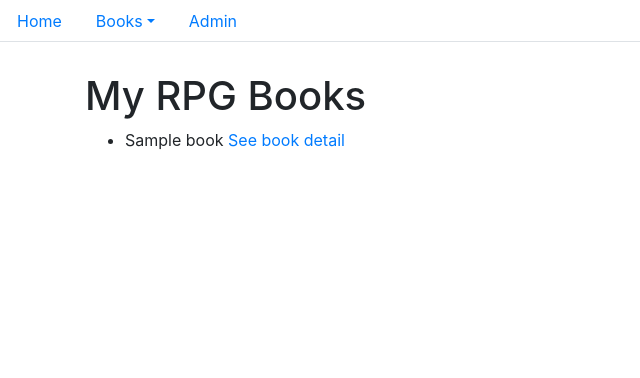
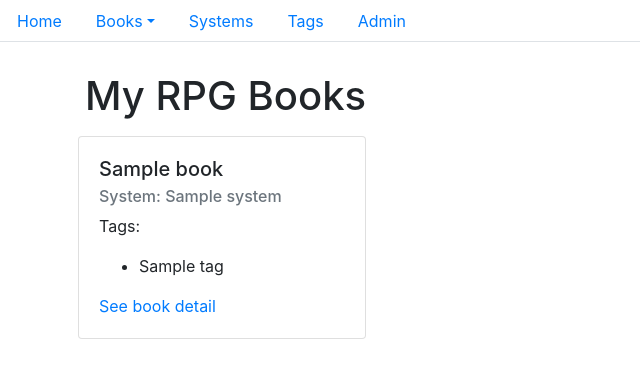
Before and after one commit to philippe-lemaire/rpgbooks.legendesdelatable.fr, a Django app: page / in a window 1280 px wide. Shown: the top 378 px of the page, without its empty margins (0-640 px from the left). Run offline with Django 4.2, Linux system fonts and the light colour scheme; tables that the repository leaves empty hold one stand-in row (values such as "Sample post"); some libraries are stand-ins or nearby versions.

Commit message:
views and templates for lists of systems and tags

```diff
--- a/books/templates/books/book_list.html
+++ b/books/templates/books/book_list.html
@@ -5,12 +5,22 @@
 {% block content %}
 <h1>My RPG Books</h1>
 
-
-<ul>
+<div class="row">
   {% for book in books %}
-
-  <li>{{book.title}} <a href="{% url 'books:book_detail' book.slug %}">See book detail</a></li>
-
+  <div class="card m-2" style="width: 18rem;">
+    <div class="card-body">
+      <h5 class="card-title">{{book.title}}</h5>
+      <h6 class="card-subtitle mb-2 text-muted">System: {{book.system}}</h6>
+      <p class="card-text">Tags:
+      <ul>
+        {% for tag in book.tags.all %}
+        <li>{{tag}}</li>
+        {% endfor %}
+      </ul>
+      </p>
+      <a href="{% url 'books:book_detail' book.slug %}">See book detail</a>
+    </div>
+  </div>
   {% endfor %}
-</ul>
+</div>
 {% endblock %}
--- a/books/urls.py
+++ b/books/urls.py
@@ -6,4 +6,6 @@ app_name = "books"
 urlpatterns = [
     path("", views.BooksIndexView.as_view(), name="index"),
     path("book/<slug:slug>", views.BookDetailView.as_view(), name="book_detail"),
+    path("systems/", views.SystemsListView.as_view(), name="systems_list"),
+    path("tags/", views.TagsListView.as_view(), name="tags_list"),
 ]
--- a/books/views.py
+++ b/books/views.py
@@ -7,9 +7,8 @@ from django.contrib import messages
 from django.http import HttpResponseRedirect
 from django.urls import reverse
 from django.contrib.auth import login
-from django.conf import settings
 
-from .models import Book
+from .models import Book, System, Tag
 
 # Create your views here.
 
@@ -25,3 +24,11 @@ class BooksIndexView(ListView):
 
 class BookDetailView(DetailView):
     model = Book
+
+
+class SystemsListView(ListView):
+    model = System
+
+
+class TagsListView(ListView):
+    model = Tag
--- a/templates/base.html
+++ b/templates/base.html
@@ -38,6 +38,12 @@
         </div>
       </li>
 
+      <li class="nav-item">
+        <a class="nav-link" href="{% url 'books:systems_list' %}">Systems</a>
+      </li>
+      <li class="nav-item">
+        <a class="nav-link" href="{% url 'books:tags_list' %}">Tags</a>
+      </li>
       <li class="nav-item">
         <a class="nav-link" href="{% url 'admin:index' %}">Admin</a>
       </li>
```
Also changed, not shown: books/templates/books/system_list.html (added, +13 -0 lines), books/templates/books/tag_list.html (added, +13 -0 lines).
